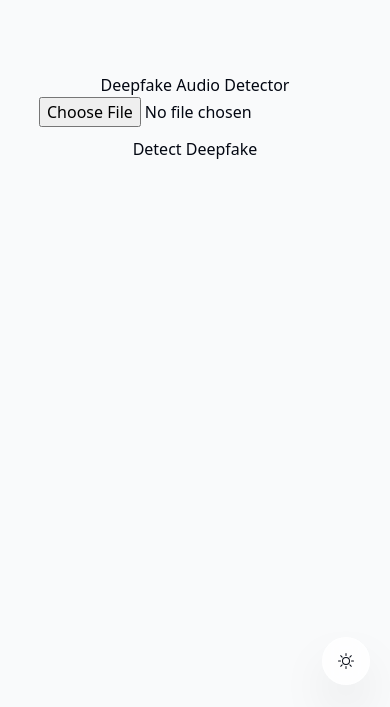
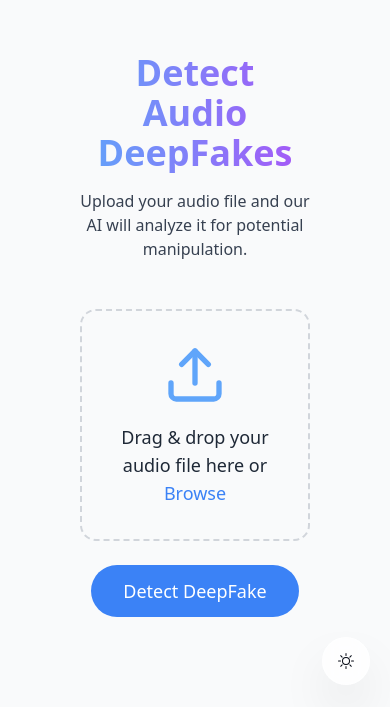
Before and after one commit to PrittoRuban/deephish_detetion, a Next.js app in the folder dashboard/: page /deepfake/audio in a window 390 px wide. Shown: the part 139-846 px from the top of the page. Built offline with nearby package versions, Linux system fonts and the light colour scheme.

Commit message:
feat: enhance DeepAudio component with drag-and-drop functionality and improved UI; update audio result handling

```diff
--- a/dashboard/package.json
+++ b/dashboard/package.json
@@ -15,6 +15,7 @@
     "@tabler/icons-react": "^3.31.0",
     "class-variance-authority": "^0.7.1",
     "clsx": "^2.1.1",
+    "formidable": "^3.5.2",
     "framer-motion": "^12.4.10",
     "lucide-react": "^0.477.0",
     "next": "15.1.7",
@@ -26,6 +27,7 @@
   },
   "devDependencies": {
     "@eslint/eslintrc": "^3",
+    "@gradio/client": "^1.13.1",
     "eslint": "^9",
     "eslint-config-next": "15.1.7",
     "postcss": "^8",
--- a/dashboard/src/app/deepfake/audio/page.jsx
+++ b/dashboard/src/app/deepfake/audio/page.jsx
@@ -2,7 +2,7 @@ import DeepAudio from "@/components/DeepAudio";
 
 const DeepAudioAnalysis = () => {
   return (
-    <div className="flex flex-col items-center px-4">
+    <div className="flex flex-col px-16 justify-center">
       <DeepAudio />
     </div>
   );
--- a/dashboard/src/components/DeepAudio.jsx
+++ b/dashboard/src/components/DeepAudio.jsx
@@ -1,15 +1,36 @@
 "use client";
-import { useState } from "react";
+import React, { useState } from "react";
+import { Upload, AudioWaveform as Waveform } from "lucide-react";
 
 export default function DeepAudio() {
   const [audio, setAudio] = useState(null);
   const [loading, setLoading] = useState(false);
   const [result, setResult] = useState("");
   const [preview, setPreview] = useState(null);
+  const [isDragging, setIsDragging] = useState(false);
 
-  const handleAudioChange = (e) => {
+  const handleDragOver = (e) => {
+    e.preventDefault();
+    setIsDragging(true);
+  };
+
+  const handleDragLeave = () => {
+    setIsDragging(false);
+  };
+
+  const handleDrop = (e) => {
+    e.preventDefault();
+    setIsDragging(false);
+    const file = e.dataTransfer.files[0];
+    if (file?.type.startsWith("audio/")) {
+      setAudio(file);
+      setPreview(URL.createObjectURL(file));
+    }
+  };
+
+  const handleFileChange = (e) => {
     const file = e.target.files[0];
-    if (file) {
+    if (file?.type.startsWith("audio/")) {
       setAudio(file);
       setPreview(URL.createObjectURL(file));
     }
@@ -37,9 +58,9 @@ export default function DeepAudio() {
       const data = await response.json();
 
       if (response.ok) {
-        setResult(data.prediction);
+        setResult(data.prediction || "No result.");
       } else {
-        setResult("Failed to detect audio deepfake.");
+        setResult(data.error || "Failed to detect audio deepfake.");
       }
     } catch (err) {
       console.error("Error:", err);
@@ -50,29 +71,76 @@ export default function DeepAudio() {
   };
 
   return (
-    <div style={{ textAlign: "center", padding: "20px" }}>
-      <h1>Deepfake Audio Detector</h1>
+    <div className="min-h-screen">
+      <div className="max-w-4xl mx-auto px-4 text-center">
+        <h1 className="text-4xl font-bold mb-4 bg-gradient-to-r from-blue-400 to-purple-500 text-transparent bg-clip-text">
+          Detect Audio DeepFakes
+        </h1>
+        <p className="text-gray-700 dark:text-gray-400 mb-12">
+          Upload your audio file and our AI will analyze it for potential
+          manipulation.
+        </p>
 
         <form onSubmit={handleSubmit}>
+          <div
+            className={`relative rounded-2xl p-8 border-2 border-dashed ${
+              isDragging
+                ? "bg-blue-500/20 border-blue-400"
+                : "bg-gray-50 dark:bg-white/5 border-gray-300 dark:border-white/10"
+            } transition-all duration-200`}
+            onDragOver={handleDragOver}
+            onDragLeave={handleDragLeave}
+            onDrop={handleDrop}
+          >
+            <div className="text-center">
+              {preview ? (
+                <Waveform className="w-16 h-16 mx-auto text-blue-400 animate-pulse" />
+              ) : (
+                <Upload className="w-16 h-16 mx-auto text-blue-400" />
+              )}
+              <p className="text-lg mt-4 text-gray-800 dark:text-gray-200">
+                {audio ? audio.name : "Drag & drop your audio file here or "}
+                <label className="text-blue-500 dark:text-blue-400 cursor-pointer hover:text-blue-600 dark:hover:text-blue-300">
+                  {" Browse"}
                   <input
                     type="file"
+                    className="hidden"
                     accept="audio/*"
-          onChange={handleAudioChange}
-          style={{ marginBottom: "10px" }}
+                    onChange={handleFileChange}
                   />
+                </label>
+              </p>
+            </div>
+          </div>
+
           {preview && (
-          <audio controls>
+            <audio controls className="mt-6 mx-auto">
               <source src={preview} type="audio/mpeg" />
               Your browser does not support the audio element.
             </audio>
           )}
-        <br />
-        <button type="submit" disabled={loading}>
-          {loading ? "Processing..." : "Detect Deepfake"}
+
+          <button
+            type="submit"
+            disabled={loading}
+            className={`mt-6 px-8 py-3 rounded-full text-lg font-medium text-white ${
+              loading
+                ? "bg-blue-500/50 cursor-not-allowed"
+                : "bg-blue-500 hover:bg-blue-600"
+            } transition-all duration-200 hover:scale-105`}
+          >
+            {loading ? "Analyzing..." : "Detect DeepFake"}
           </button>
         </form>
 
-      {result && <h2>Result: {result}</h2>}
+        {result && (
+          <div className="mt-8 p-4 bg-gray-100 dark:bg-white/10 rounded-lg">
+            <h2 className="text-2xl font-bold text-gray-800 dark:text-white">
+              Result: {result}
+            </h2>
+          </div>
+        )}
+      </div>
     </div>
   );
 }
--- a/dashboard/src/components/DeepDash.jsx
+++ b/dashboard/src/components/DeepDash.jsx
@@ -12,7 +12,7 @@ export function DeepfakeAnalysisGrids() {
     {
       title: "Analyze Image for Deepfake",
       description:
-        "Uncover the truth behind any image. Our AI-powered analyzer detects manipulations, and helping you spot deepfakes instantly.",
+        "Uncover the truth behind any image. Our AI-powered analyzer detects manipulations, helping you spot deepfakes instantly.",
       route: "/deepfake/image",
       imgSrc: "/deepImage.png",
     },
@@ -33,25 +33,25 @@ export function DeepfakeAnalysisGrids() {
   ];
 
   return (
-    <div className="grid grid-cols-1 sm:grid-cols-3 gap-12">
+    <div className="grid grid-cols-1 sm:grid-cols-2 lg:grid-cols-3 gap-8 p-4">
       {grids.map((grid, index) => (
         <div
           key={index}
           onClick={() => router.push(grid.route)}
-          className="cursor-pointer"
+          className="cursor-pointer flex flex-col items-center justify-center"
         >
-          <BackgroundGradient className="rounded-[22px] h-[400px] w-[350px] p-4 sm:p-10 bg-white dark:bg-zinc-900">
+          <BackgroundGradient className="rounded-[22px] w-full max-w-[350px] h-[400px] p-4 sm:p-8 bg-white dark:bg-zinc-900">
             <Image
               src={grid.imgSrc}
               alt={grid.title}
-              height={400}
-              width={400}
+              height={300}
+              width={300}
               className="object-contain mx-auto"
             />
-            <p className="text-base sm:text-xl text-black mt-4 mb-2 dark:text-neutral-200">
+            <p className="text-lg sm:text-xl text-black mt-4 mb-2 dark:text-neutral-200 text-center">
               {grid.title}
             </p>
-            <p className="text-sm text-neutral-600 dark:text-neutral-400">
+            <p className="text-sm text-neutral-600 dark:text-neutral-400 text-center">
               {grid.description}
             </p>
           </BackgroundGradient>
```
Also changed, not shown: 1 other file (tests, documents, lock files or other folders). Lines whose indentation alone changed are shown as unchanged.
